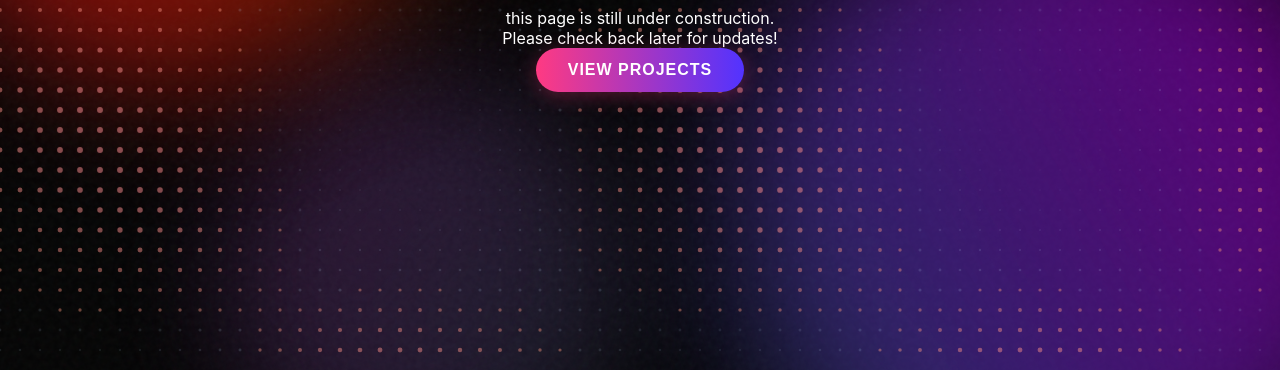
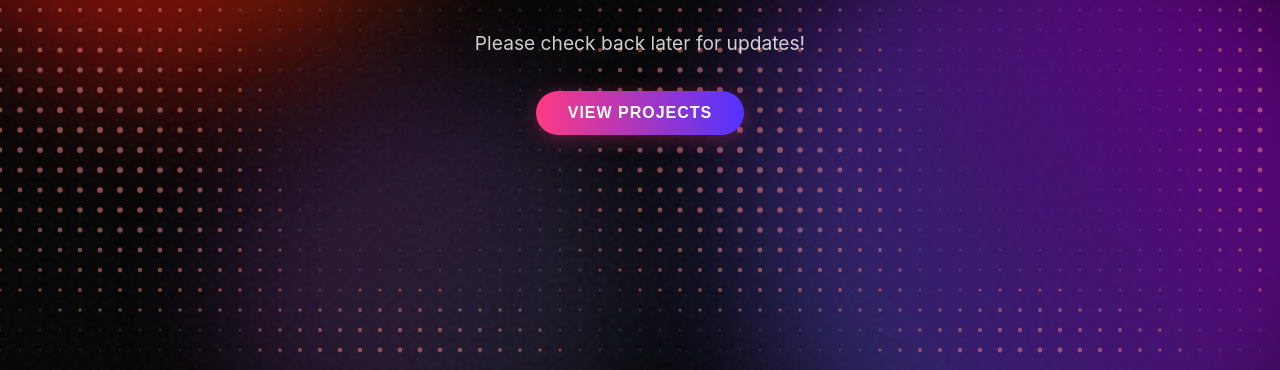
Before and after one commit to Sushanth-Chowdary/Portfolio, a plain HTML site: page index.html in a window 1280 px wide. Shown: the part 430-800 px from the top of the page. Drawn offline with Linux system fonts and the light colour scheme; animation ran at ten frames a second.

Commit message:
Rectfied some mistakes

```diff
--- a/index.html
+++ b/index.html
@@ -18,7 +18,7 @@
 
     <div class="portfolio-content">
         <h1>Sushanth Chowdary</h1>
-        <p>this page is still under construction.</p>
+        <p>This page is still under construction.</p>
         <p>Please check back later for updates!</p>
         <button class="btn">View Projects</button>
     </div>
--- a/styles.css
+++ b/styles.css
@@ -103,6 +103,13 @@ h1 {
     text-shadow: 0 0 20px rgba(255, 255, 255, 0.1);
 }
 
+p {
+    font-size: 1.2rem;
+    line-height: 1.6;
+    color: rgba(255, 255, 255, 0.8);
+    margin-bottom: 2rem;
+}
+
 .btn {
     background: linear-gradient(90deg, #ff3a82, #5233ff);
     color: white;
```
